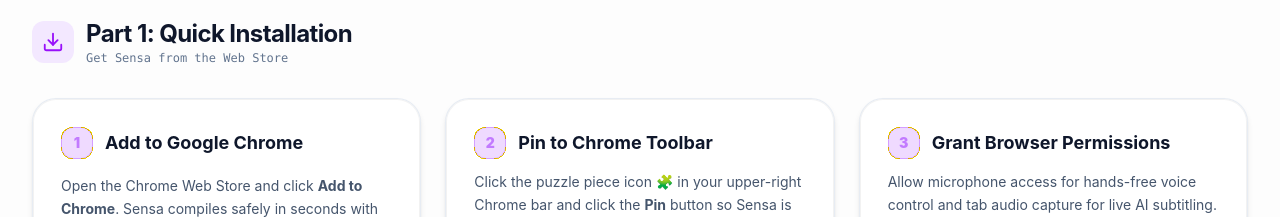
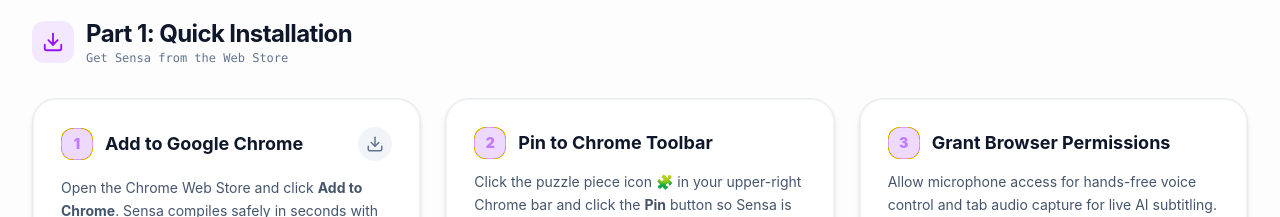
Before and after one commit to bulsu-kdlantolin/sensa-website, a React (Vite) app: page / in a window 1280 px wide. Shown: the part 9100-9317 px from the top of the page. Built offline with nearby package versions, Linux system fonts and the light colour scheme.

Commit message:
feat: add download icon to step 1 guide card

```diff
--- a/src/components/GuideSection.tsx
+++ b/src/components/GuideSection.tsx
@@ -106,6 +106,9 @@ export default function GuideSection({ isDark }: GuideSectionProps) {
                   <h4 className={`text-lg font-bold m-0 group-hover:text-purple-500 transition-colors ${isDark ? 'text-white' : 'text-slate-900'}`}>
                     Add to Google Chrome
                   </h4>
+                </div>
+                <div className={`p-2 rounded-full transition-colors ${isDark ? 'bg-white/5 text-slate-400 group-hover:bg-purple-500/20 group-hover:text-purple-400' : 'bg-slate-100 text-slate-500 group-hover:bg-purple-100 group-hover:text-purple-600'}`}>
+                  <Download size={18} aria-hidden="true" />
                 </div>
               </div>
               <p className={`text-xs md:text-sm leading-relaxed font-normal ${isDark ? 'text-slate-400' : 'text-slate-600'}`}>
```
